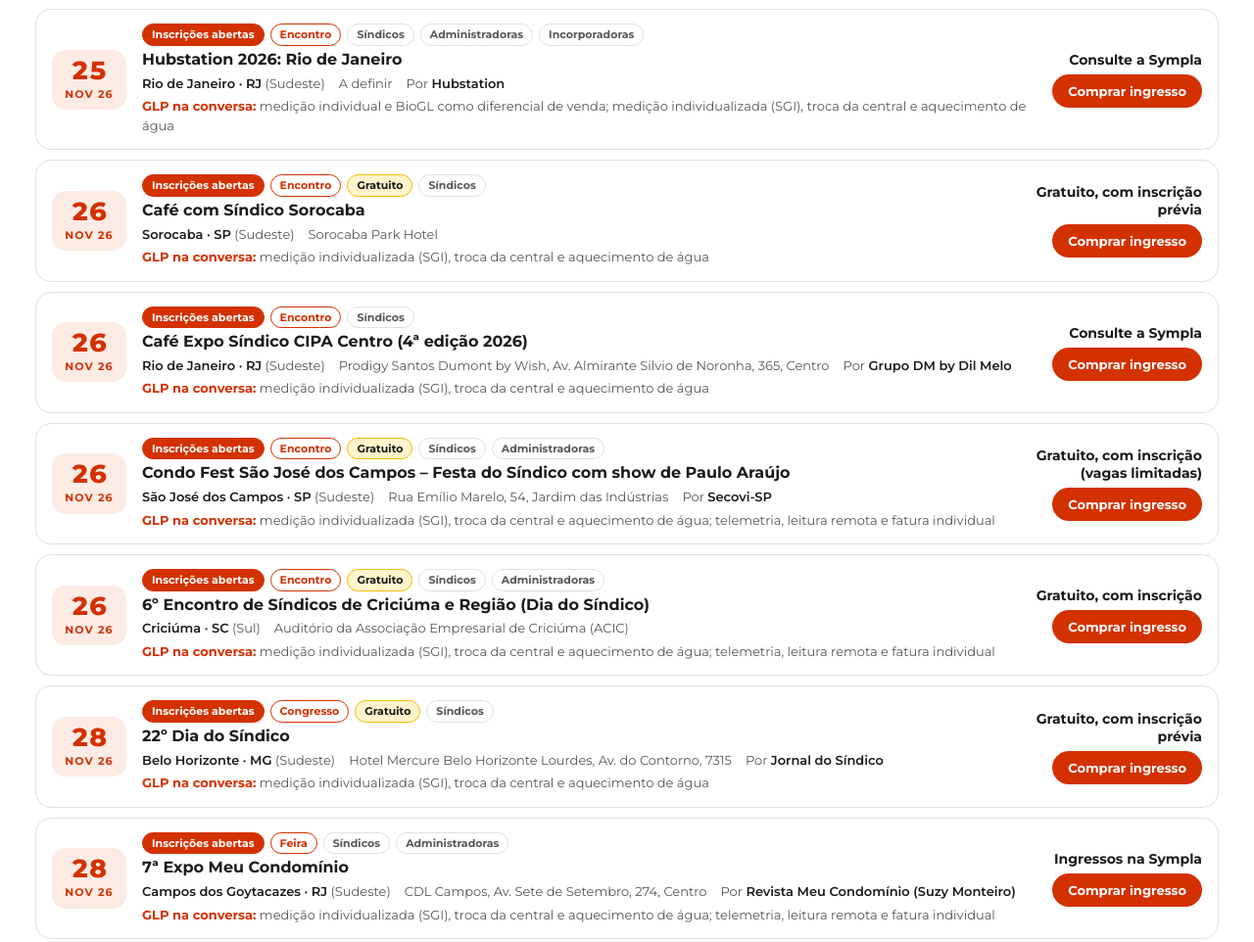
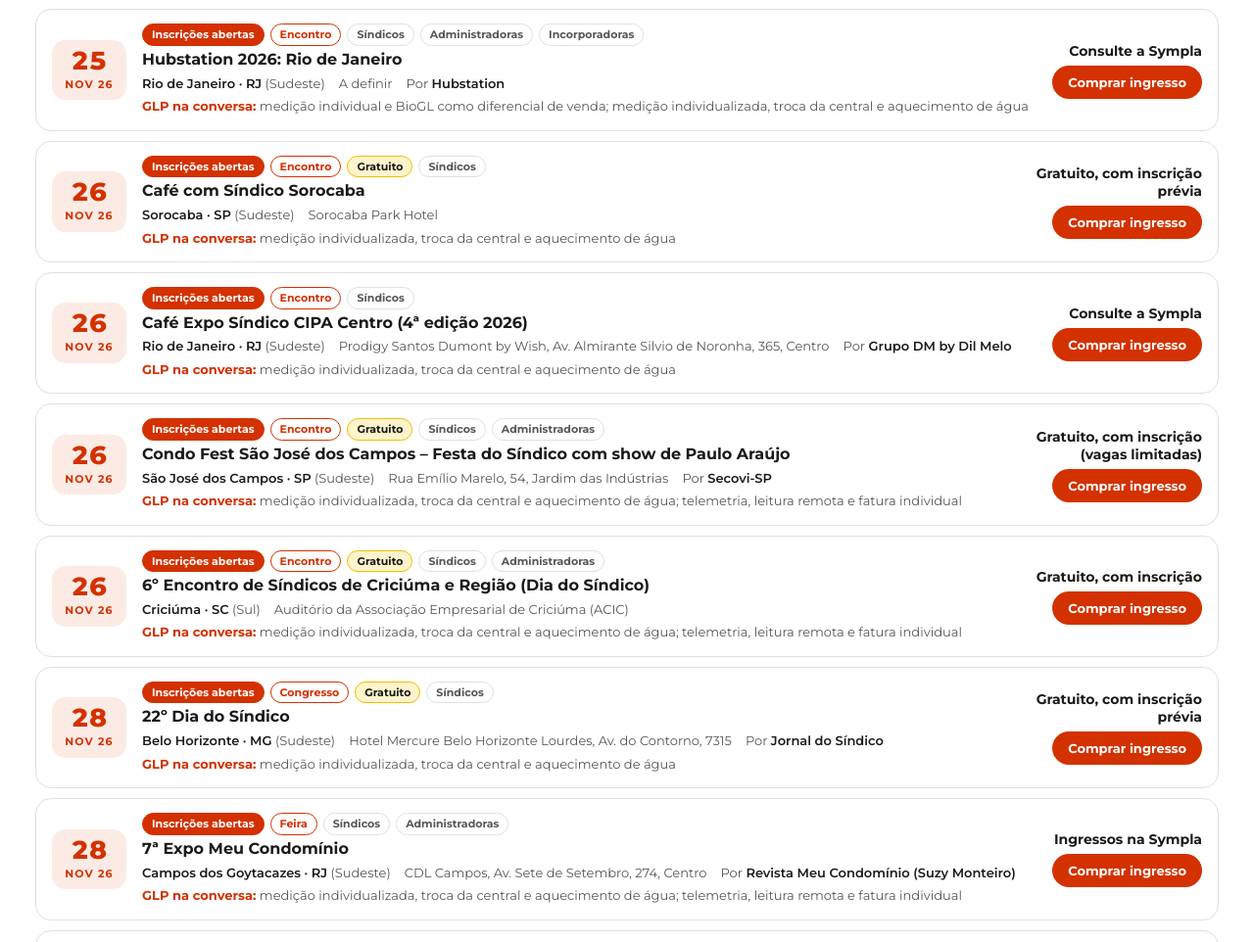
Before and after one commit to thbarbosas/AgendaDoSindicoBrasil, a plain HTML site: page index.html in a window 1280 px wide. Shown: the part 1852-2814 px from the top of the page at 98% size. Drawn offline with Linux system fonts and the light colour scheme.

Commit message:
Remove a sigla SGI do GLP na conversa
Co-Authored-By: Claude Opus 5.5 <noreply@anthropic.com>
Claude-Session: https://claude.ai/code/session_01B74sRokuQr96swQoKH8hFP

```diff
--- a/index.html
+++ b/index.html
@@ -373,7 +373,7 @@ function glpConversa(e){
   if(/jur[ií]d|direito|advoca|oab/.test(n))out.push("segurança e normas da central de gás (NBR 13523)");
   if(ehConstr(e))out.push("gás central com medição individual desde o projeto");
   else if(p.includes("Incorporadoras"))out.push("medição individual e BioGL como diferencial de venda");
-  if(p.includes("Síndicos"))out.push(ehConstr(e)?"aquecimento de água, piscina e áreas gourmet":"medição individualizada (SGI), troca da central e aquecimento de água");
+  if(p.includes("Síndicos"))out.push(ehConstr(e)?"aquecimento de água, piscina e áreas gourmet":"medição individualizada, troca da central e aquecimento de água");
   if(p.includes("Administradoras"))out.push("telemetria, leitura remota e fatura individual");
   return out.slice(0,2).join("; ");
 }
```
